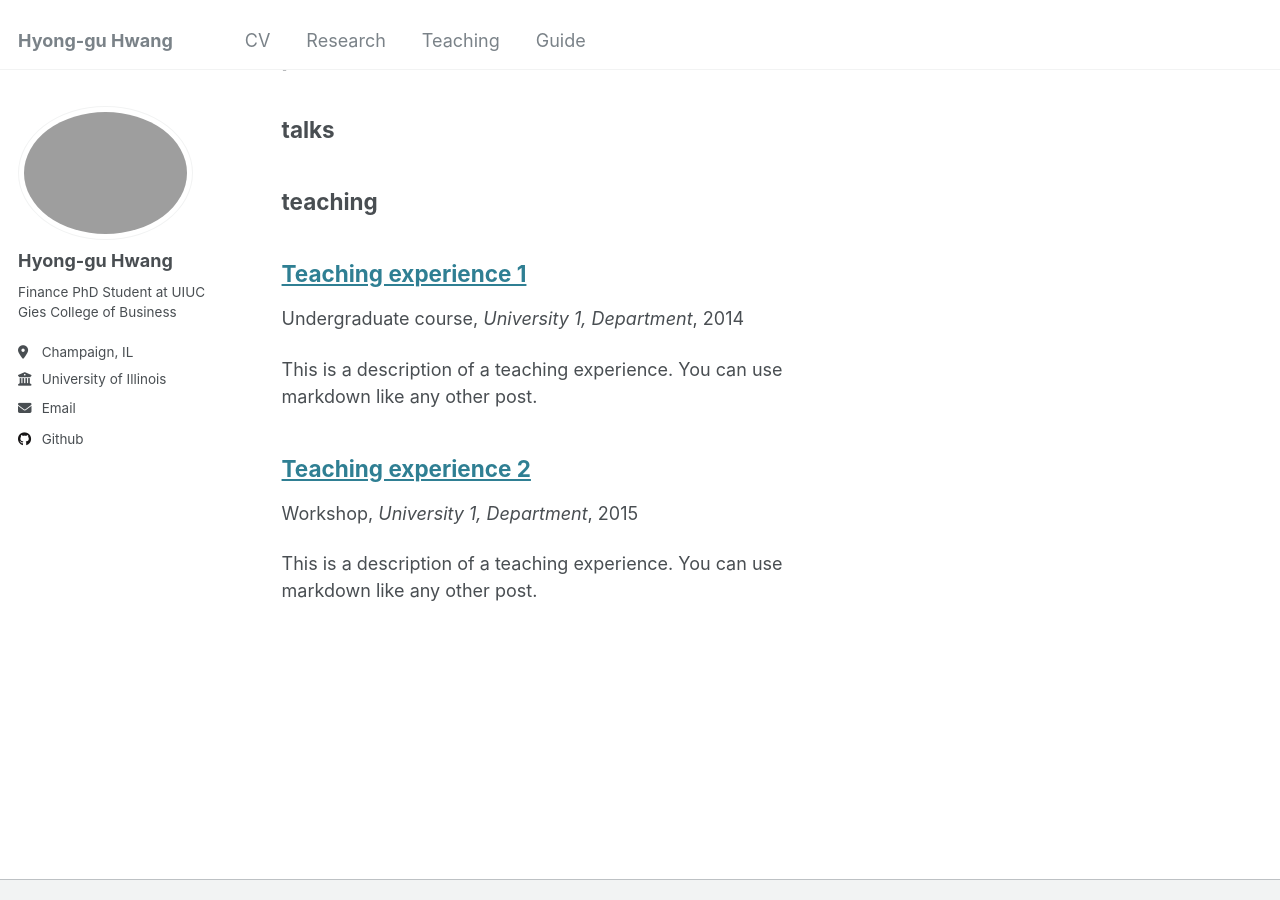
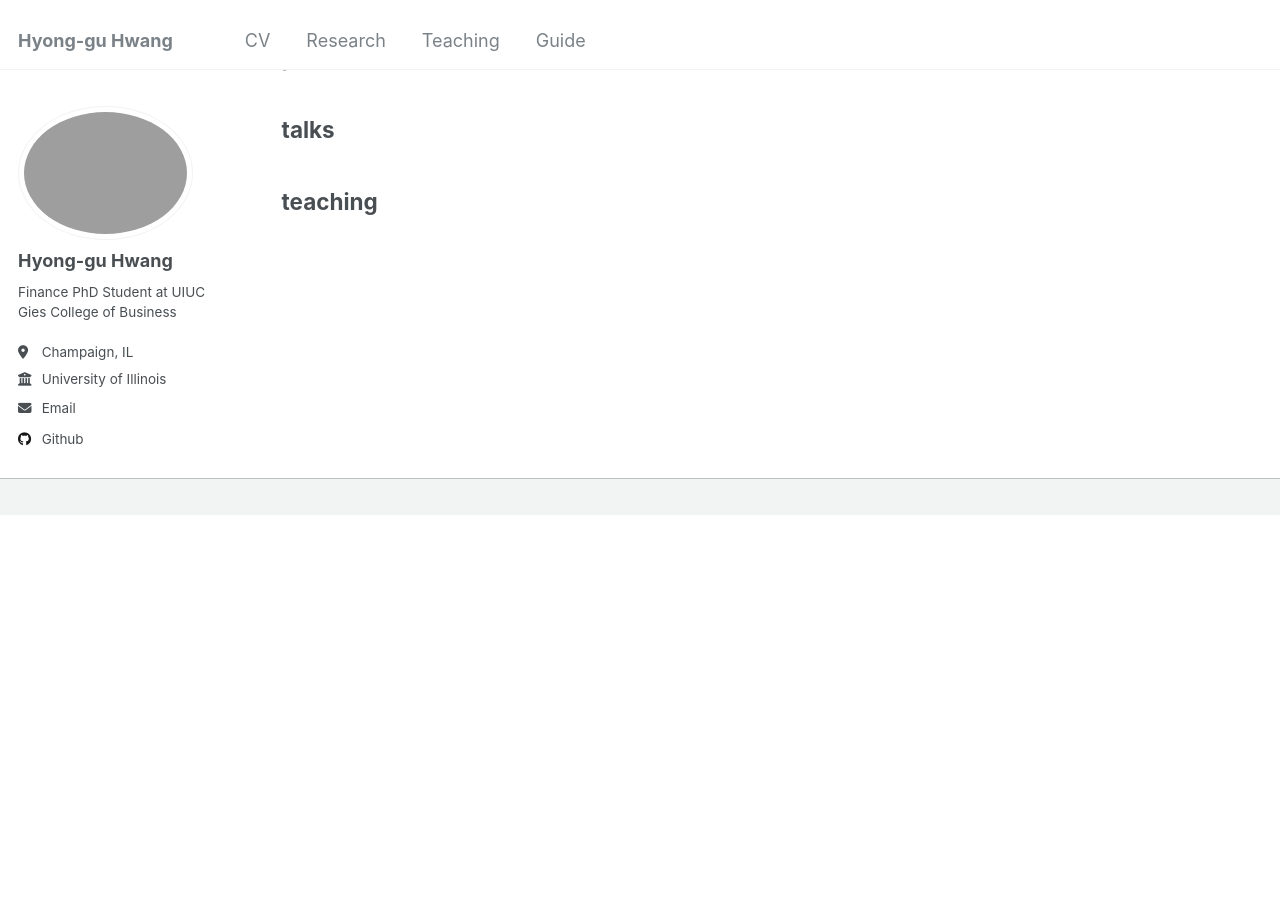
Before and after one commit to hyonggu-hwang/hyonggu-hwang.github.io, a Jekyll site: the page built from _pages/sitemap.md, in a window 1280 px wide and 900 px high, scrolled down 1071 px. Built offline with Jekyll 4.4.1, drawn with Linux system fonts in a browser that asks for light colours; after the commit the page ends 1586 px from its top, so only the background shows below that.

```diff
--- a/_teaching/2014-spring-teaching-1.md
+++ /dev/null
@@ -1,20 +0,0 @@
----
-title: "Teaching experience 1"
-collection: teaching
-type: "Undergraduate course"
-permalink: /teaching/2014-spring-teaching-1
-venue: "University 1, Department"
-date: 2014-01-01
-location: "City, Country"
----
-
-This is a description of a teaching experience. You can use markdown like any other post.
-
-Heading 1
-======
-
-Heading 2
-======
-
-Heading 3
-======
--- a/_teaching/2015-spring-teaching-2.md
+++ /dev/null
@@ -1,20 +0,0 @@
----
-title: "Teaching experience 2"
-collection: teaching
-type: "Workshop"
-permalink: /teaching/2015-spring-teaching-1
-venue: "University 1, Department"
-date: 2015-01-01
-location: "City, Country"
----
-
-This is a description of a teaching experience. You can use markdown like any other post.
-
-Heading 1
-======
-
-Heading 2
-======
-
-Heading 3
-======
```
Also changed, not shown: _pages/about.md (+7 -1 lines).
